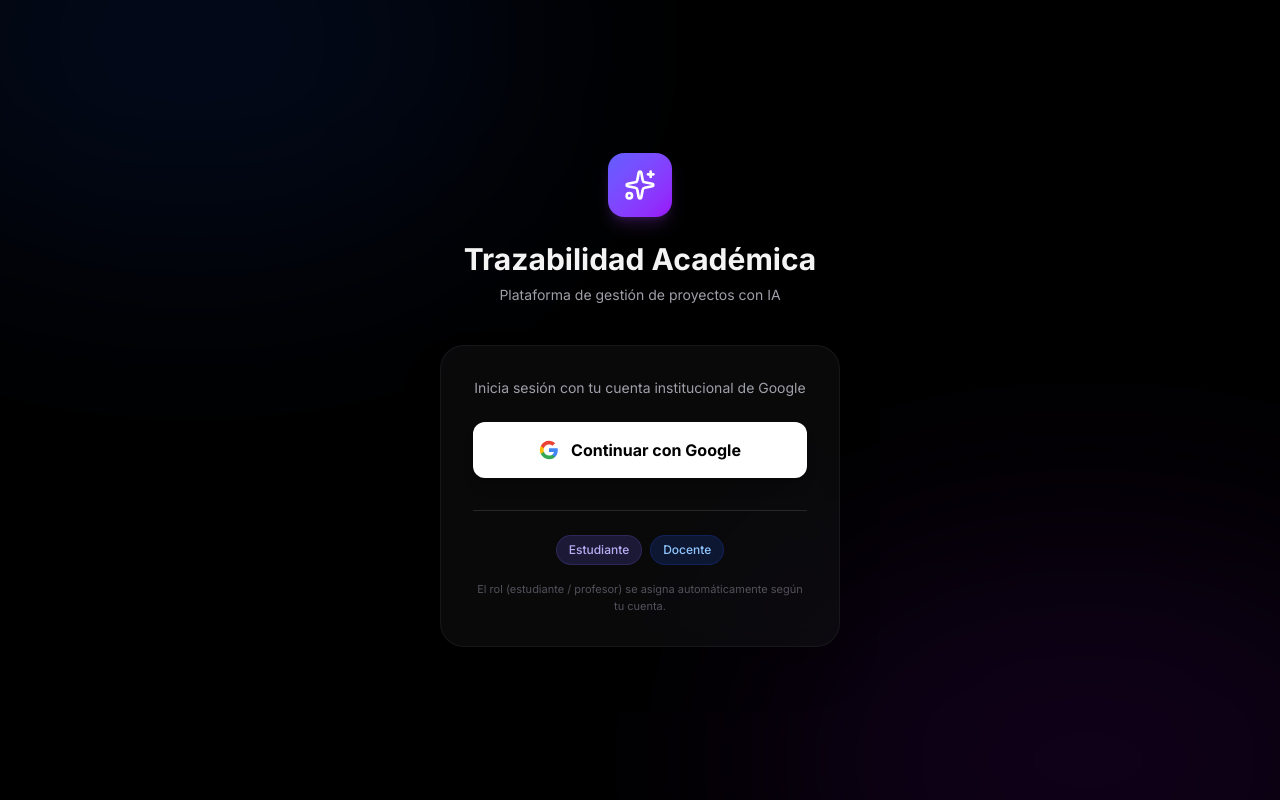
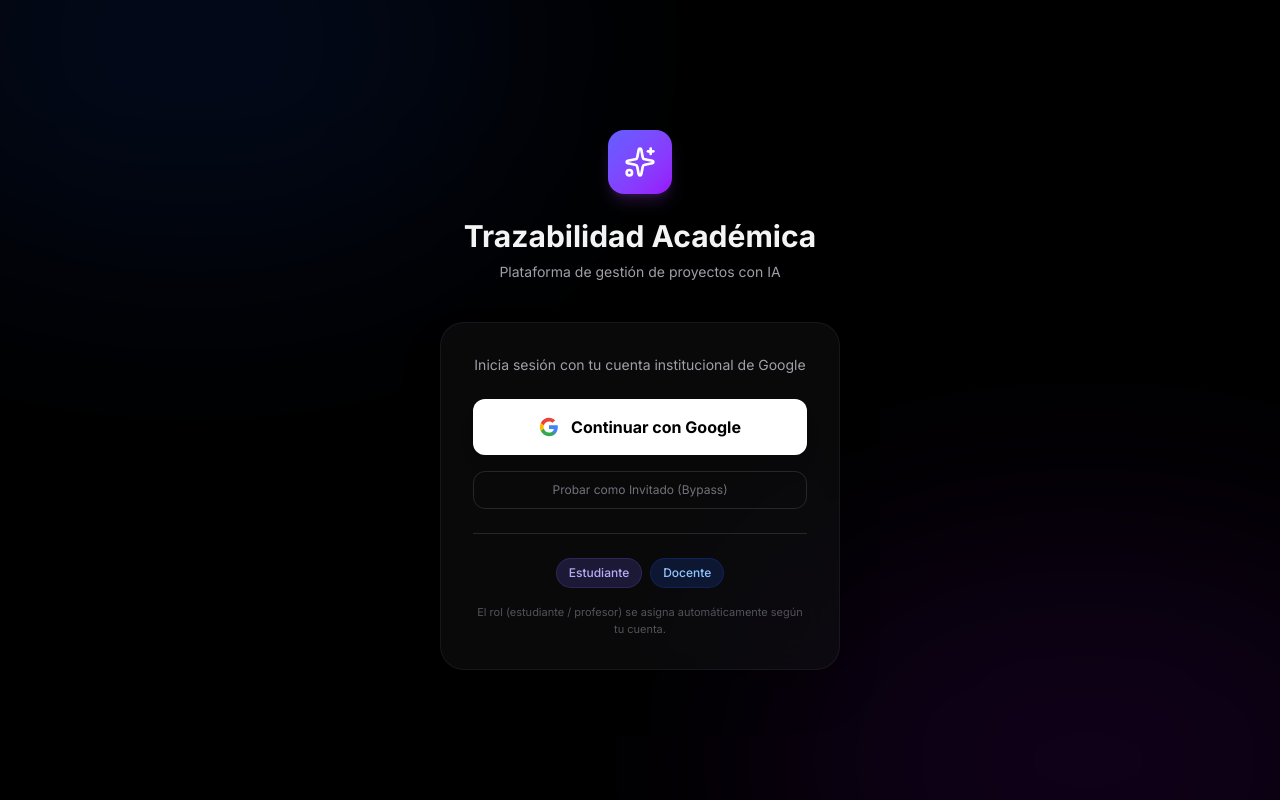
Before and after one commit to Jmmsimon/trazabilidad-taller-I, a Next.js app: page /login in a window 1280 px wide. Built offline with nearby package versions, Linux system fonts and the light colour scheme; no server answers.

Commit message:
fix: replace email/password login with Google OAuth

```diff
--- a/app/login/page.tsx
+++ b/app/login/page.tsx
@@ -71,7 +71,17 @@ export default function LoginPage() {
             Continuar con Google
           </button>
 
-          <div className="mt-8 pt-6 border-t border-zinc-800 flex justify-center gap-2 flex-wrap">
+          <div className="mt-4">
+            <button
+              id="btn-guest-bypass"
+              onClick={() => router.push("/dashboard/estudiante")}
+              className="w-full bg-transparent text-zinc-500 text-xs py-2.5 rounded-xl border border-zinc-800 hover:border-zinc-600 hover:text-zinc-300 transition-all"
+            >
+              Probar como Invitado (Bypass)
+            </button>
+          </div>
+
+          <div className="mt-6 pt-6 border-t border-zinc-800 flex justify-center gap-2 flex-wrap">
             <span className="px-3 py-1.5 rounded-full text-xs font-medium bg-[#4a3f9e]/30 text-[#b5aef5] border border-[#6D63E0]/20">
               Estudiante
             </span>
```
Also changed, not shown: 1 other file (tests, documents, lock files or other folders).
